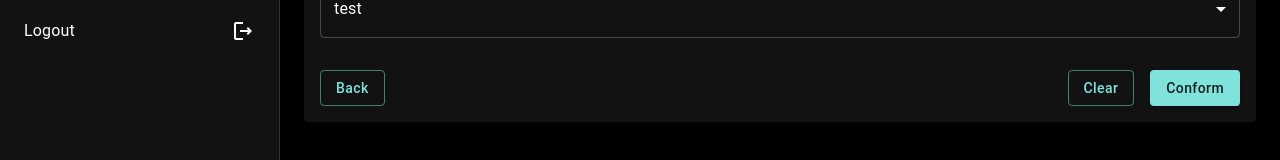
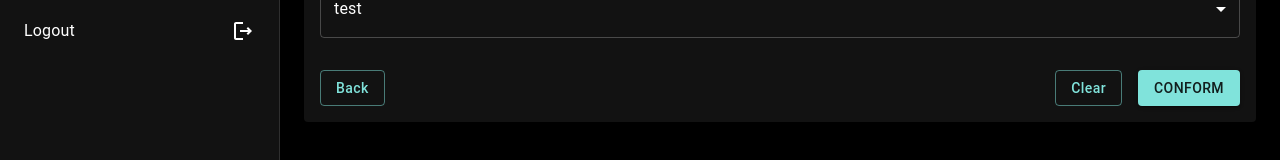
Before and after one commit to randa-11295/Insight-eye, a React (Create React App) app: page /streams/add-stream in a window 1280 px wide. Shown: the part 390-550 px from the top of the page. Built offline with nearby package versions, Linux system fonts and the light colour scheme.

Commit message:
add loader to submit

```diff
--- a/package.json
+++ b/package.json
@@ -6,6 +6,7 @@
     "@emotion/react": "^11.14.0",
     "@emotion/styled": "^11.14.0",
     "@mui/icons-material": "^6.4.1",
+    "@mui/lab": "^6.0.0-beta.25",
     "@mui/material": "^6.4.1",
     "@mui/system": "^6.4.1",
     "@testing-library/jest-dom": "^5.14.1",
--- a/src/Components/Reusable/LoadBtn.js
+++ b/src/Components/Reusable/LoadBtn.js
@@ -1,29 +1,17 @@
 import LoadingButton from "@mui/lab/LoadingButton";
-import useContentHook from "../../hooks/useContentHook"
 
 export default function LoadBtn(props) {
-  const { getContentText } = useContentHook();
 
-  const styleBtn = {
-    width: "100%",
-    fontWeight: "700",
-    py: 1.5,
-    "&:disabled": {
-      backgroundColor: "secondary.main",
-    },
-    "& *": {
-      color: "#fff",
-    },
-  };
+
 
   return (
     <LoadingButton
-      sx={styleBtn}
+
       loading={props.loading || false}
       variant="contained"
-      onClick={props.fun}
+      onClick={props.handle}
     >
-      {getContentText(props.login ? "account_login" : "account_send")}
+      Conform
     </LoadingButton>
   );
 }
--- a/src/Pages/Stream/AddStream.js
+++ b/src/Pages/Stream/AddStream.js
@@ -11,10 +11,9 @@ import axios from "axios";
 import { baseURL } from "../../utils/StaticVariables";
 import { snackAlertState } from "../../Recoil/RecoilState";
 import { useSetRecoilState } from "recoil";
-
+import LoadBtn from "../../Components/Reusable/LoadBtn";
 const AddStream = () => {
-    const [loading, setLoading] = useState(true);
-    const [error, setError] = useState(null);
+    const [loading, setLoading] = useState(false);
     const navigate = useNavigate();
     const formik = useFormik({
 
@@ -25,7 +24,8 @@ const AddStream = () => {
         },
         // validationSchema: addStreamSchema,
         onSubmit: (values) => {
-            console.log(values);
+            setLoading(true);
+
             axios.post(baseURL + "/stream", {
                 ...values,
             })
@@ -35,7 +35,6 @@ const AddStream = () => {
                     showSuccess()
                 })
                 .catch(error => {
-                    setError(error);
                     setLoading(false);
                     showError()
                 });
@@ -75,9 +74,8 @@ const AddStream = () => {
                         <CustomBtn isLined handle={formik.handleReset}>
                             Clear
                         </CustomBtn>
-                        <CustomBtn handle={formik.handleSubmit}>
-                            Conform
-                        </CustomBtn>
+                       < LoadBtn loading={loading} handle={formik.handleSubmit} />
+
                     </Stack>
 
                 </Stack>
```
Also changed, not shown: 1 other file (tests, documents, lock files or other folders).
